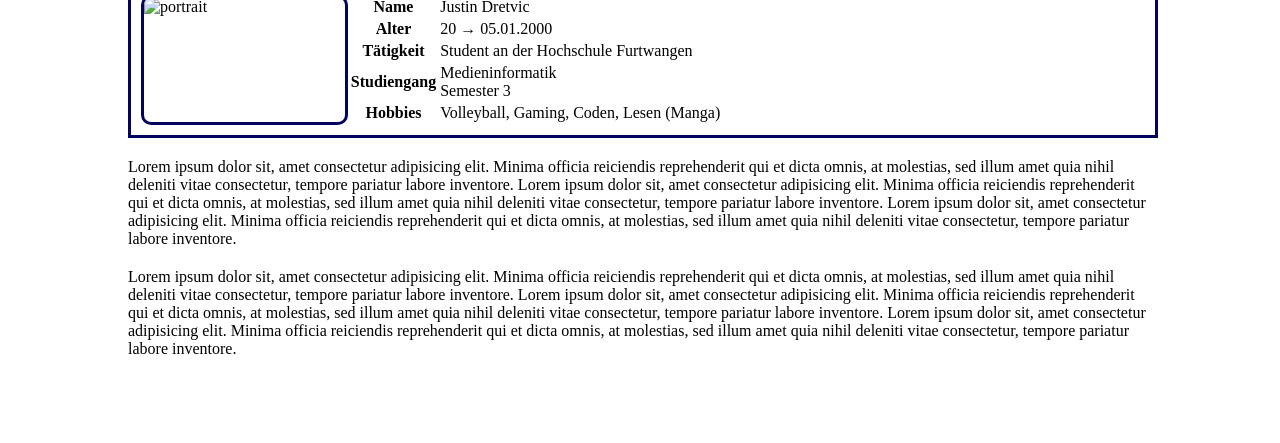
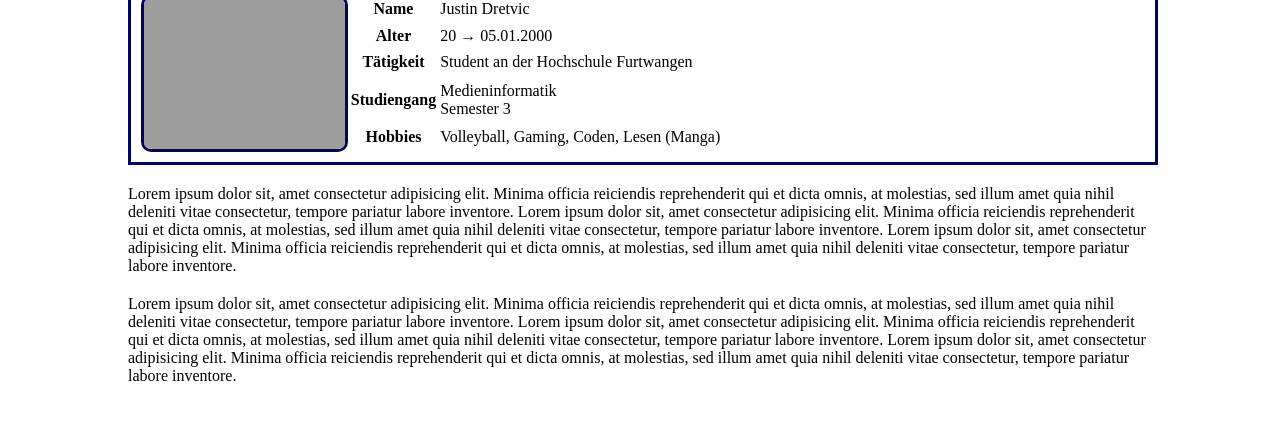
Before and after one commit to YamiDesu/Yami-Website, a website: page index.html in a window 1280 px wide. Shown: the part 357-800 px from the top of the page. Drawn offline with nearby package versions, Linux system fonts and the light colour scheme; files that its build step writes are made by us from their sources; the site is published under a folder, as on GitHub Pages, so addresses that start at the root find nothing.

Commit message:
Fixed Source-Links

```diff
--- a/index.html
+++ b/index.html
@@ -200,7 +200,7 @@
 <body>
     <div class="container--main">
         <div class="banner">
-            <img class="banner__img" src="/images/banner.jpg" alt="banner">
+            <img class="banner__img" src="images/banner.jpg" alt="banner">
         </div>
         <div class="navbar">
             <div class="navbar--text-wrap">
@@ -209,7 +209,7 @@
                 </a>
             </div>
             <div class="navbar--text-wrap">
-                <a class="navbar__a navbar__a--active" href="/index.html">
+                <a class="navbar__a navbar__a--active" href="index.html">
                     PROFILE
                 </a>
             </div>
@@ -233,7 +233,7 @@
             <div class="profile">
                 <div class="profile__div--headline">Kurzes über mich</div>
                 <div class="profile__div--wrapper">
-                    <img class="profile__img"src="/images/portrait.png" alt="portrait">
+                    <img class="profile__img"src="images/portrait.png" alt="portrait">
                     <table>
                         <tr>
                             <th>Name</th>
```
